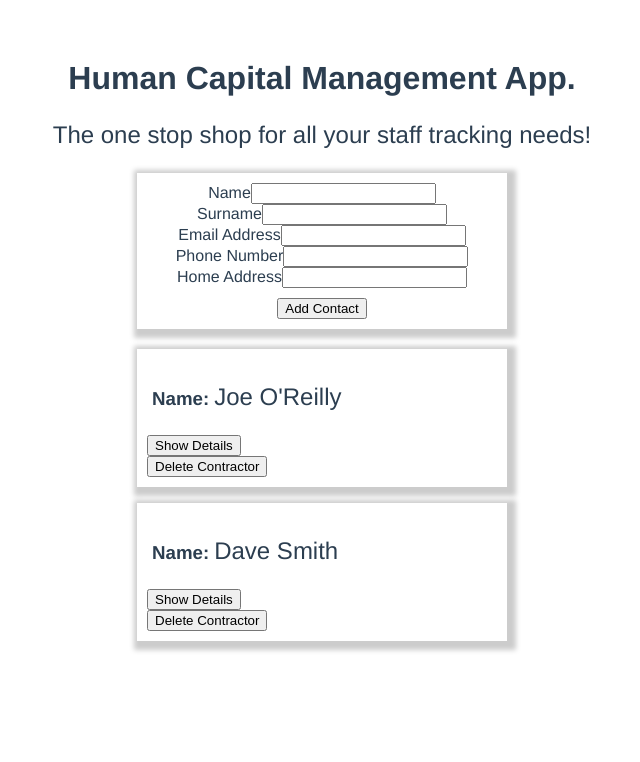
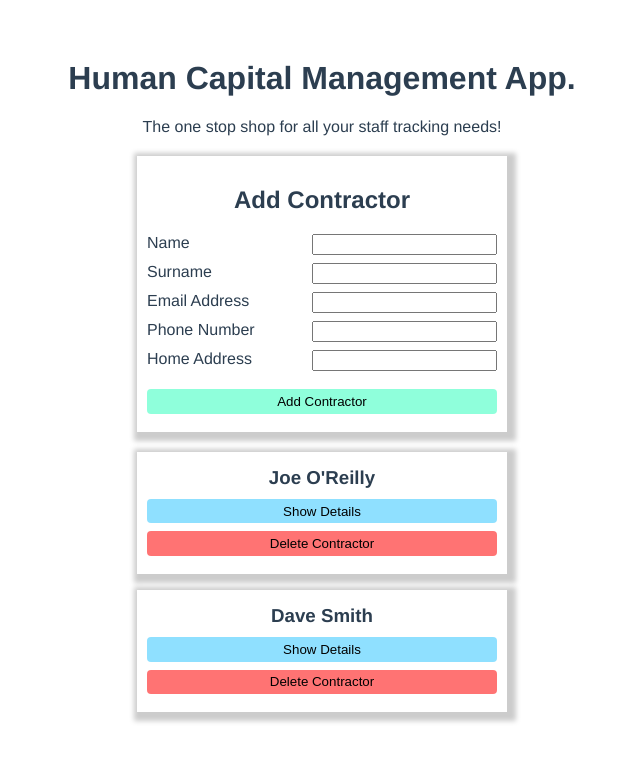
Before and after one commit to JosephO1992/vue-hcm, a Vue app: page / in a window 1280 px wide. Shown: the top 762 px of the page, without its empty margins (318-958 px from the left). Built offline with nearby package versions, Linux system fonts and the light colour scheme.

Commit message:
Visual UI changes.

```diff
--- a/src/App.vue
+++ b/src/App.vue
@@ -66,12 +66,13 @@ methods: {
       surname: surname,
       phoneNumber: phone,
       homeAddress: address,
-      emailAddress: email
-      };
+      emailAddress: email };
+
     this.contractors.push(newContractorContact)
     }, deleteContractor(contractorId){
       this.contractors = this.contractors.filter(contractor => contractor.id !== contractorId)
   },
+
 
   },
 
--- a/src/components/NewResource.vue
+++ b/src/components/NewResource.vue
@@ -1,24 +1,26 @@
 <template>
+
     <form class='container shadow' @submit.prevent="submitData">
-        <div>
+        <h2>Add Contractor</h2>
+        <div class="label-container">
             <label>Name</label>
             <input type="text" v-model="enteredName">
         </div>
-        <div>
+        <div class="label-container">
             <label>Surname</label>
             <input type="text" v-model="enteredSurname">
         </div>
-        <div>
+        <div  class="label-container">
             <label>Email Address</label>
             <input type="email" v-model="enteredEmail"></div>
-        <div>
+        <div class="label-container">
             <label>Phone Number</label>
             <input type="tel" v-model="enteredPhone"></div>
-        <div>
+        <div class="label-container">
             <label>Home Address</label>
             <input type="text" v-model="enteredAddress">
         </div>
-        <button class="btn">Add Contact</button>
+        <button class="btn">Add Contractor</button>
 
     </form>
 </template>
@@ -40,8 +42,14 @@ export default {
   },
   methods: {
       submitData() {
-          this.$emit('add-contact', this.enteredName, this.enteredSurname, this.enteredPhone, this.enteredAddress, this.enteredEmail)
+          this.$emit('add-contact', this.enteredName, this.enteredSurname, this.enteredPhone, this.enteredAddress, this.enteredEmail);
+          this.enteredName= '';
+          this.enteredSurname= '';
+          this.enteredPhone= '';
+          this.enteredEmail= '';
+          this.enteredAddress= '';
       }
+
   }
 
 }
@@ -60,6 +68,17 @@ export default {
 
 .btn {
     margin-top: 10px;
+    background-color: rgb(143 255 219)
+}
+
+.label-container {
+    width: 100%;
+    display: flex;
+    flex-direction: row;
+    justify-content: space-between;
+    align-content: space-evenly;
+    margin-bottom: 0.5rem;
+
 }
 
 .shadow {
--- a/src/components/Resource.vue
+++ b/src/components/Resource.vue
@@ -1,10 +1,13 @@
 <template>
    <div id="contractorTile" class="shadow mainContainer">
-      <div class="container">
-        <h3>Name: </h3> <p>{{name}} {{surname}}</p>
+      <div class="container contractor-heading-div">
+        <h3 class="contractor-heading">{{name}} {{surname}}</h3>
         </div>
-      <button @click="toggleDetails">{{ detailsAreVisible ? 'Hide' : 'Show'}} Details</button>
+      <button class="toggle-details" @click="toggleDetails">{{ detailsAreVisible ? 'Hide' : 'Show'}} Details</button>
       <ul v-if="detailsAreVisible">
+        <button @click="editDetails(id)">Edit Details</button>
+
+
         <div class="container">
         <h3>Phone: </h3> <p>{{phoneNumber}}</p>
       </div>
@@ -16,7 +19,7 @@
       </div>
 
       </ul>
-      <button @click="$emit('delete-contact', id)">Delete Contractor</button>
+      <button class="delete" @click="$emit('delete-contact', id)">Delete Contractor</button>
 
 
      </div>
@@ -24,8 +27,6 @@
 </template>
 
 <script>
-
-
 
 export default {
 
@@ -59,12 +60,17 @@ export default {
   emits: ['delete-contact'],
   data() {
     return {
-      detailsAreVisible: false
+      detailsAreVisible: false,
+      editId: ''
     }
   },
   methods: {
     toggleDetails() {
       this.detailsAreVisible = !this.detailsAreVisible
+    },
+    editDetails(id) {
+      this.editId = id
+      console.log(id)
     }
 
   }
@@ -75,7 +81,7 @@ export default {
 
 <style>
 #contractorTile {
-  text-align: center;
+
   width: 350px;
   margin: 1rem auto
 }
@@ -83,13 +89,20 @@ export default {
 h3 {
     margin: 0px 0px 5px 0px;
     padding: 5px;
+    text-align: center;
+
     /* border: 1px solid lightgrey; */
      /* background-color: #f5f5f5; */
 }
 
-p {
-  font-size: 1.5rem;
+.contractor-heading-div {
+  width: 100%;
 }
+
+.contractor-heading {
+  width: 100%;
+}
+
 
 .shadow {
   -webkit-box-shadow: 3px 3px 5px 6px #ccc;  /* Safari 3-4, iOS 4.0.2 - 4.2, Android 2.3+ */
@@ -99,15 +112,41 @@ p {
 .mainContainer {
   display: flex;
   flex-direction: column;
-  justify-content: space-evenly;
+  justify-content: space-between;
   align-items: flex-start;
   padding: 10px;
 }
 .container {
   display: flex;
-  justify-content: flex-start;
+  justify-content: space-between;
   flex-direction: row;
   align-items: baseline;
 
 }
+
+ul {
+  padding: 0;
+  width: 100%;
+}
+
+button {
+  width: 100%;
+  margin-bottom: 0.5rem;
+  cursor: pointer;
+  border: none;
+  padding: 0.3rem 0;
+  border-radius: 4px;
+}
+
+button:hover {
+  font-size: 1rem;
+}
+
+.delete {
+  background-color: #ff00008c
+}
+
+.toggle-details {
+  background-color: rgb(143 224 255);
+}
 </style>
```
